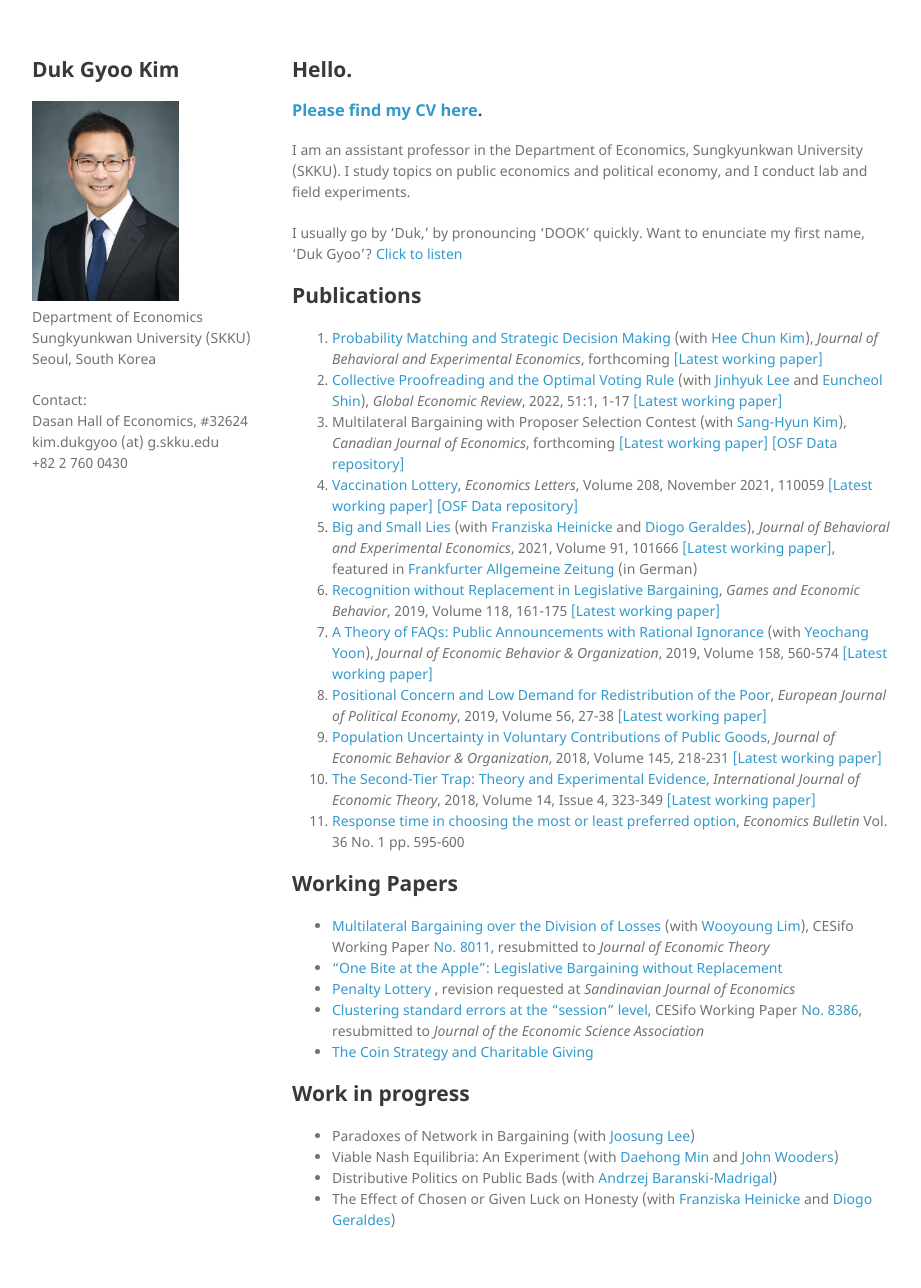
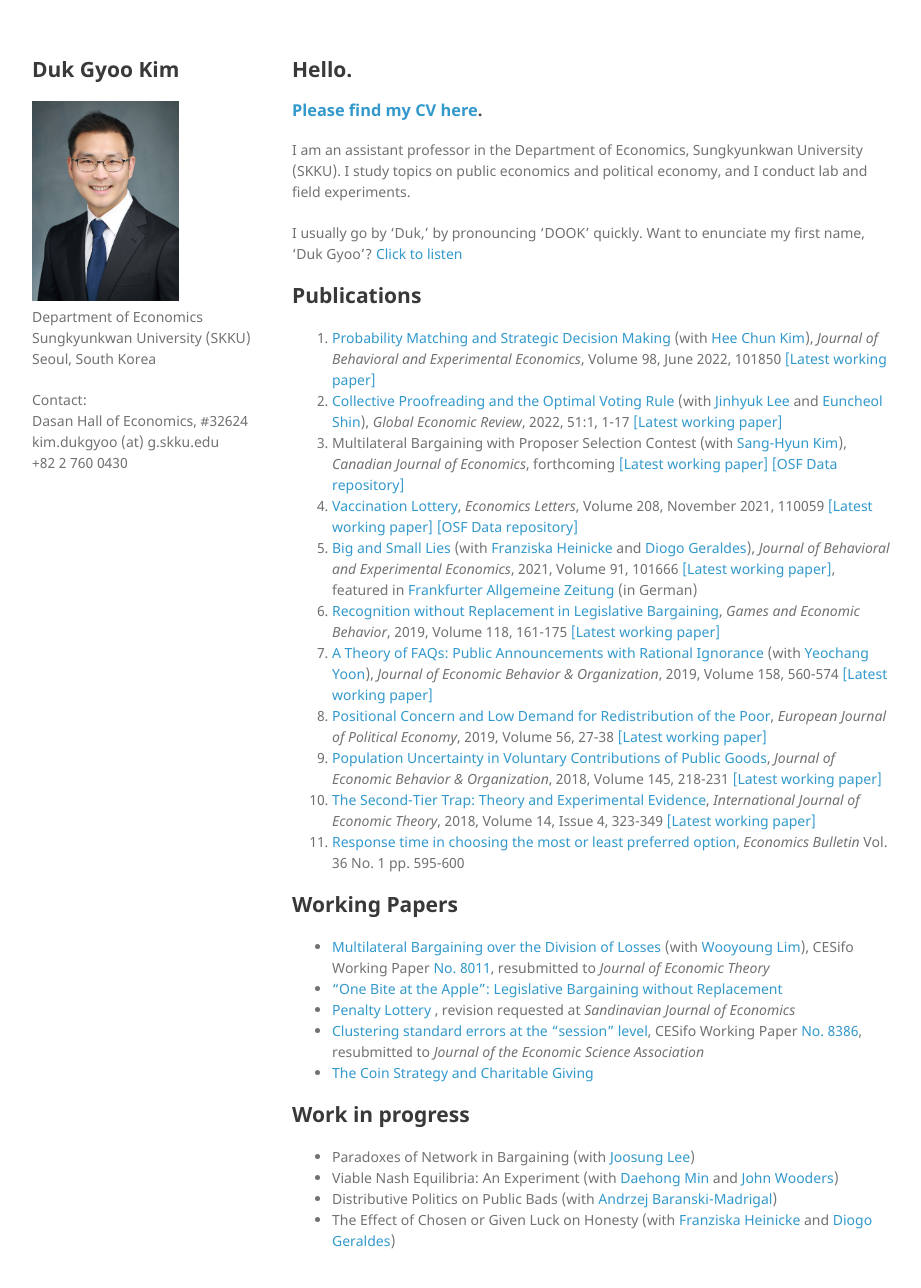
Before and after one commit to kimdukgyoo/kimdukgyoo.github.io, a Jekyll site: the page built from index.md, in a window 1280 px wide and 1321 px high. Shown: the top 1288 px of the window, without its empty margins (178-1099 px from the left). Built offline with Jekyll 4.4.1, drawn with Linux system fonts in a browser that asks for light colours; our own code applies the rules of GitHub Pages for plain Markdown files.

Commit message:
Update index.md

```diff
--- a/index.md
+++ b/index.md
@@ -8,7 +8,7 @@ I am an assistant professor in the Department of Economics, Sungkyunkwan Univers
 I usually go by 'Duk,' by pronouncing 'DOOK' quickly. Want to enunciate my first name, 'Duk Gyoo'?  <a href="/howtopronouncemyname.mp3" target="_blank">Click to listen</a>
 
 ## Publications
-1. <a href="https://authors.elsevier.com/a/1eezJ7tbfGt1s2" target="_blank">Probability Matching and Strategic Decision Making</a> (with <a href="https://sites.google.com/site/hckim0822/home" target="_blank">Hee Chun Kim</a>), _Journal of Behavioral and Experimental Economics_, forthcoming <a href="https://kimdukgyoo.github.io/PDFfiles/ProbMatching.pdf" target="_blank">[Latest working paper]</a>
+1. <a href="https://authors.elsevier.com/a/1eezJ7tbfGt1s2" target="_blank">Probability Matching and Strategic Decision Making</a> (with <a href="https://sites.google.com/site/hckim0822/home" target="_blank">Hee Chun Kim</a>), _Journal of Behavioral and Experimental Economics_, Volume 98, June 2022, 101850 <a href="https://kimdukgyoo.github.io/PDFfiles/ProbMatching.pdf" target="_blank">[Latest working paper]</a>
 <!-- <a href="https://authors.elsevier.com/sd/article/S2214-8043(22)00025-8" target="_blank"> -->
 2. <a href="https://doi.org/10.1080/1226508X.2022.2040379" target="_blank">Collective Proofreading and the Optimal Voting Rule</a> (with <a href="https://sites.google.com/site/jinhyuk2con/" target="_blank">Jinhyuk Lee</a> and <a href="https://sites.google.com/site/euncheolshin00/" target="_blank">Euncheol Shin</a>), _Global Economic Review_, 2022, 51:1, 1-17 <a href="https://kimdukgyoo.github.io/PDFfiles/CollectiveProofreading.pdf" target="_blank">[Latest working paper]</a>
 3. Multilateral Bargaining with Proposer Selection Contest (with <a href="https://sites.google.com/site/sanghyunkim46/research" target="_blank">Sang-Hyun Kim</a>), _Canadian Journal of Economics_, forthcoming <a href="https://kimdukgyoo.github.io/PDFfiles/MBContest.pdf" target="_blank">[Latest working paper]</a> <a href="https://osf.io/wj9pq/" target="_blank">[OSF Data repository]</a>
```
